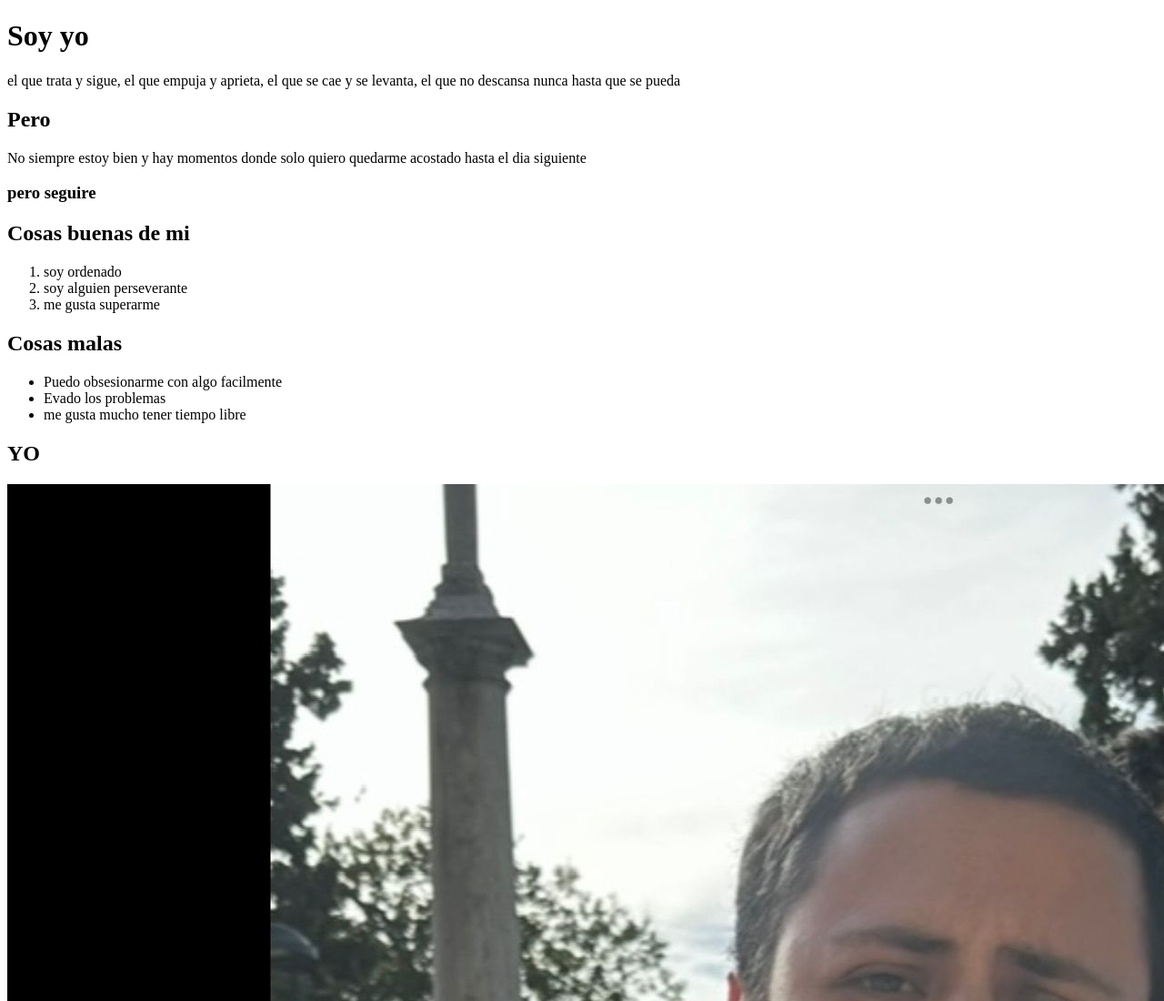
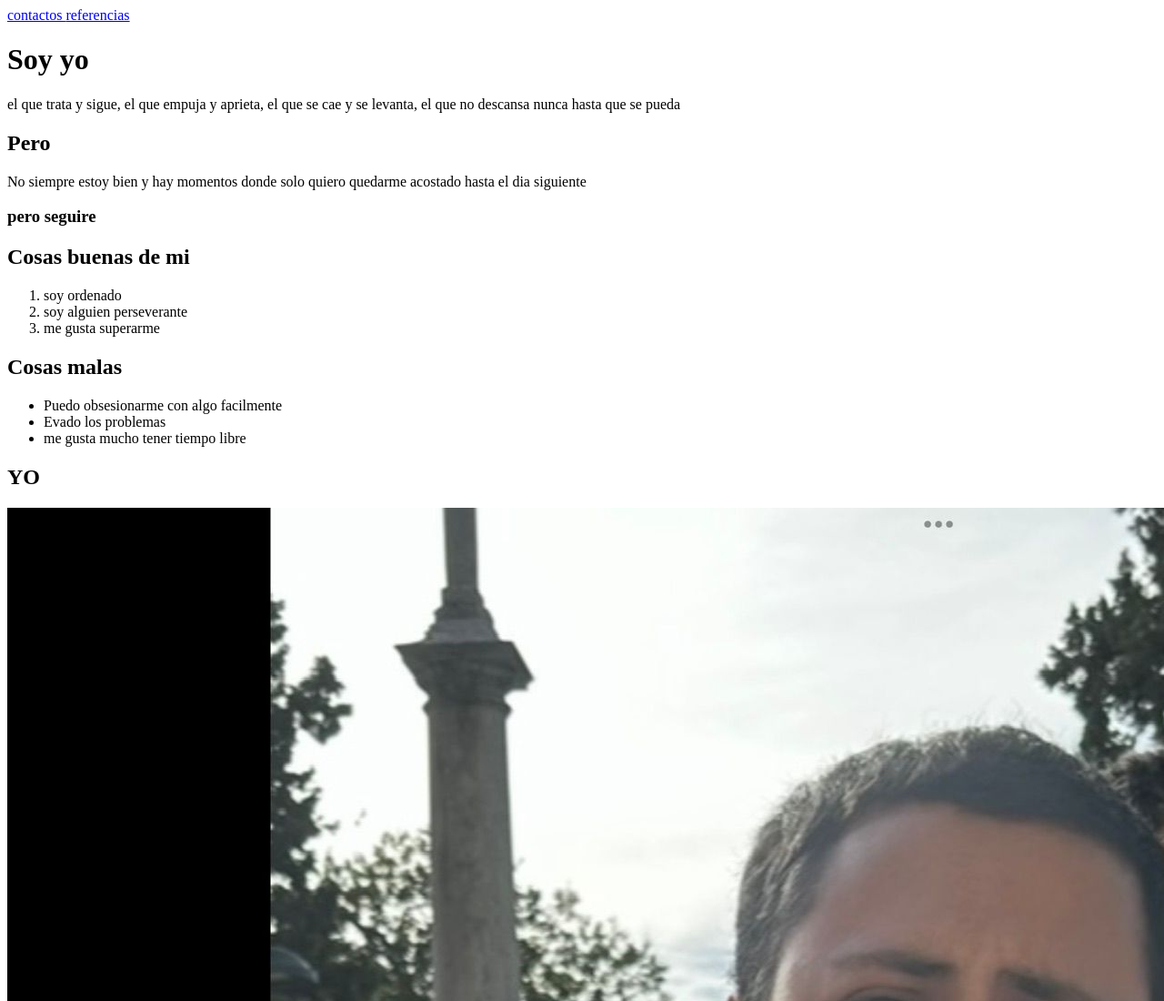
Before and after one commit to vadixter/yoyo, a plain HTML site: page index.html in a window 1280 px wide. Shown: the top 1100 px of the page at 91% size. Drawn offline with Linux system fonts and the light colour scheme.

Commit message:
barra de navegacion

```diff
--- a/index.html
+++ b/index.html
@@ -1,6 +1,12 @@
 <!DOCTYPE html>
 <html lang="es">
 <head>
+    <nav>
+        <a href="#subtitulo1">contactos
+        </a>
+        <a href="#subtitulo2">referencias</a>
+    </nav>
+
     <meta charset="UTF-8">
     <meta name="viewport" content="width=device-width, initial-scale=1.0">
     <title>Vadixter</title>
```
